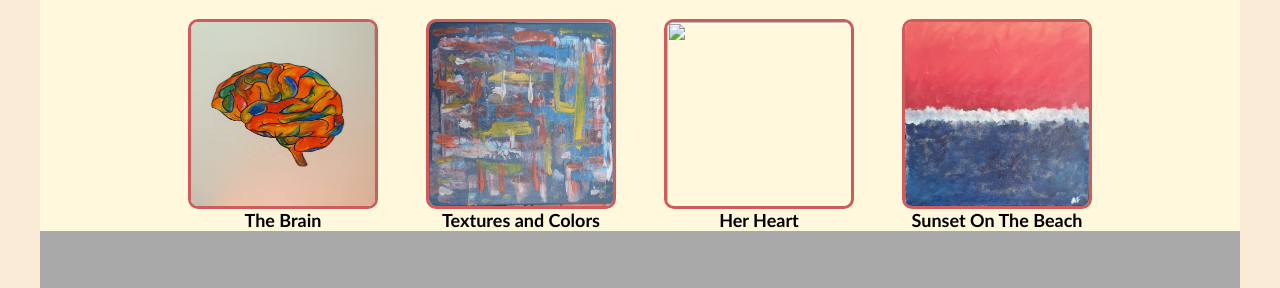
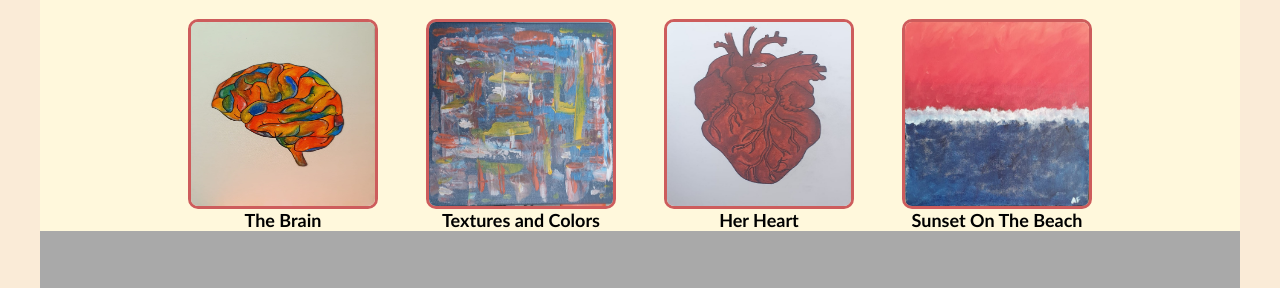
Before and after one commit to BlossomDeveloper/SheIsArt, a plain HTML site: page index.html in a window 1280 px wide. Shown: the part 462-750 px from the top of the page. Drawn offline with Linux system fonts and the light colour scheme.

Commit message:
Update index.html

```diff
--- a/index.html
+++ b/index.html
@@ -44,7 +44,7 @@
                         <figcaption>Textures and Colors</figcaption>
                     </figure>
                     <figure>
-                        <img src=".Images/quadro3.jpg" alt=""/>
+                        <img src="./Images/quadro3.jpg" alt=""/>
                         <figcaption>Her Heart</figcaption>
                     </figure>
                     <figure>
```
